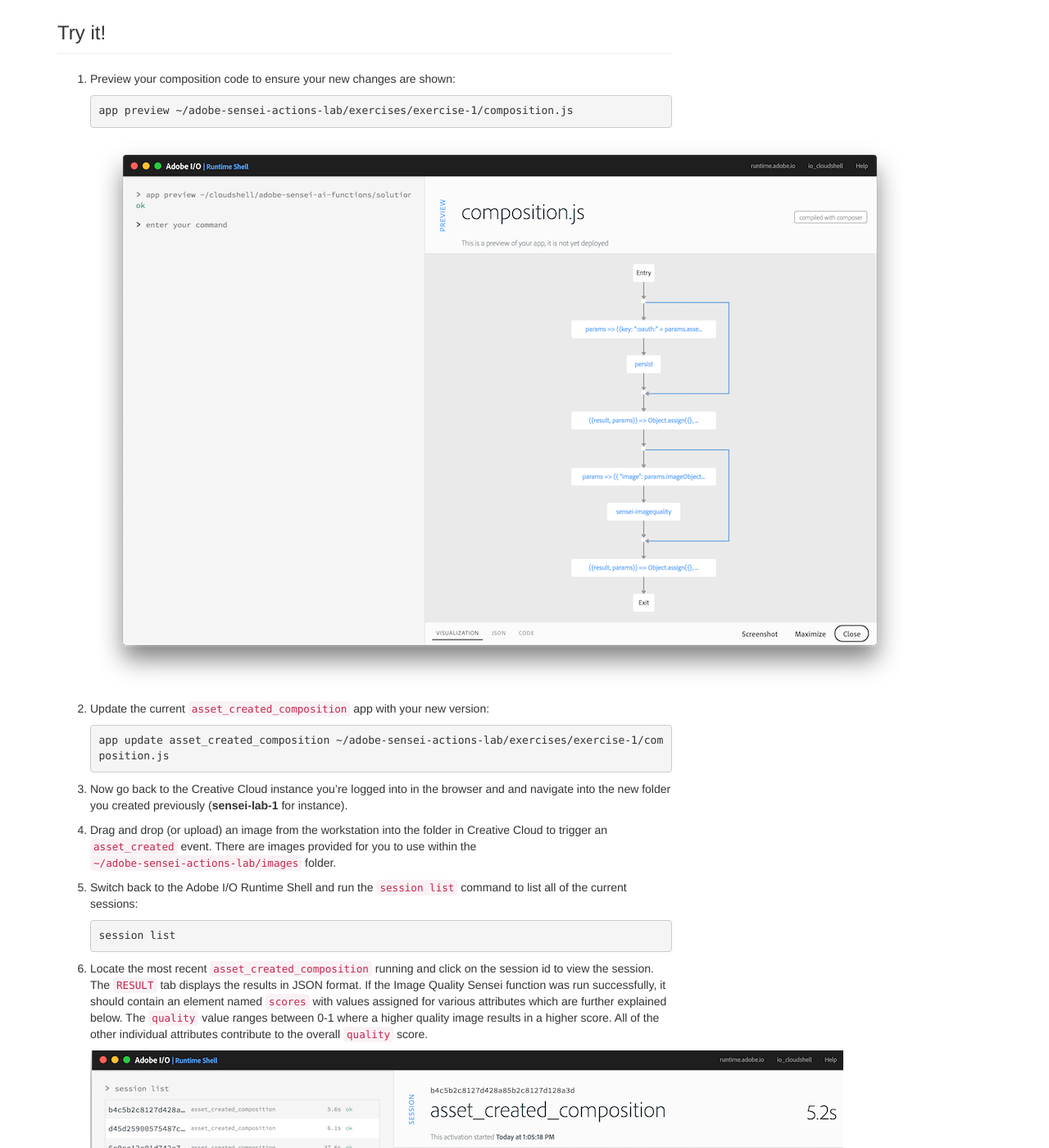
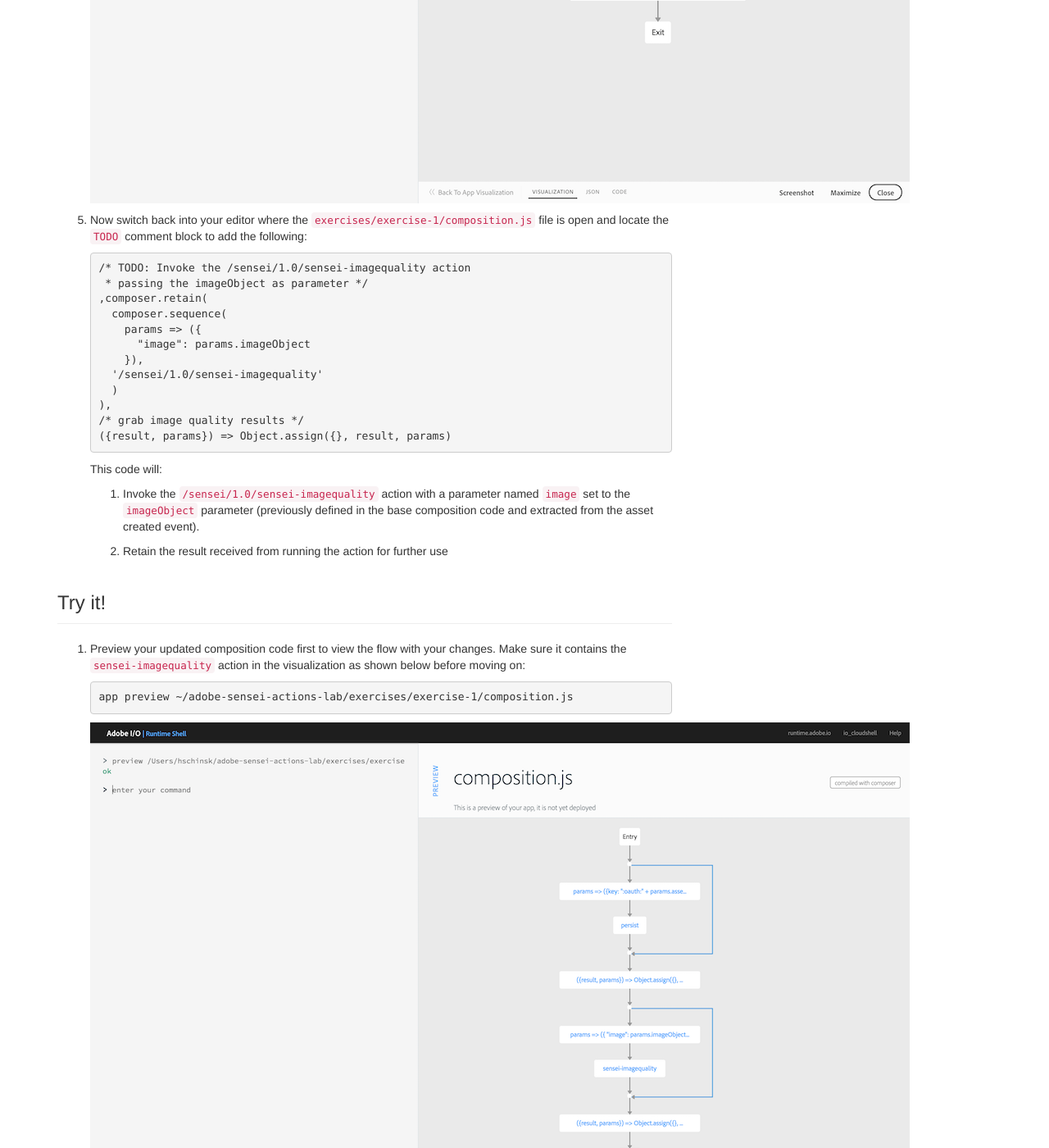
Before and after one commit to adobe/adobe-sensei-ai-functions, a Jekyll site: the page built from lesson5.md, in a window 1280 px wide and 1400 px high, scrolled down 1239 px. Shown: the whole window at 82% size. Built offline with Jekyll 4.4.1, drawn with Linux system fonts in a browser that asks for light colours; comment, search, counter and statistics services are not loaded; some of the changed text lies outside the part shown.

Commit message:
Updated lesson 5 content, screenshots, code etc

```diff
--- a/lesson5.md
+++ b/lesson5.md
@@ -21,15 +21,17 @@
 
       > The `retain` call is a parameter retention function that produces an output with two fields: `params` and `result` where `params` is the input parameter of the composition and `result` is the output of `task`.
 
-4. Using the Adobe I/O Runtime Shell, preview the exercise 1 composition with the following command to help visualize the app starting point:
+4. Before editing any code, go back into the **Adobe I/O Runtime Shell** application and preview the base composition code visualization with the following command:
 
        app preview ~/adobe-sensei-actions-lab/exercises/exercise-1/composition.js
 
-5. Go back into Visual Studio Code and open the `exercises/exercise-1/composition.js` file. Locate the `TODO` comment block and add the code below:
+    ![](images/exercise1-base-flow.png)
+
+5. Now switch back into your editor where the `exercises/exercise-1/composition.js` file is open and locate the `TODO` comment block to add the following:
 
        /* TODO: Invoke the /sensei/1.0/sensei-imagequality action
         * passing the imageObject as parameter */
-       composer.retain(
+       ,composer.retain(
          composer.sequence(
            params => ({
              "image": params.imageObject
@@ -40,49 +42,54 @@
        /* grab image quality results */
        ({result, params}) => Object.assign({}, result, params)
 
-    This code will invoke the `/sensei/1.0/sensei-imagequality` action with the `image` parameter set to the `imageObject` previously defined in the initial composition (that was extracted from the `asset_created_event`) and the result from the action is then retained for further use.
+    This code will:
 
+    1. Invoke the `/sensei/1.0/sensei-imagequality` action with a parameter named `image` set to the `imageObject` parameter (previously defined in the base composition code and extracted from the asset created event).
+
+    2. Retain the result received from running the action for further use
 
 ## Try it!
-1. Preview your composition code to ensure your new changes are shown:
+1. Preview your updated composition code first to view the flow with your changes. Make sure it contains the `sensei-imagequality` action in the visualization as shown below before moving on:
 
        app preview ~/adobe-sensei-actions-lab/exercises/exercise-1/composition.js
 
     ![](images/exercise1-flow.png)
 
-2. Update the current `asset_created_composition` app with your new version:
+2. Deploy the `asset_created_composition` with your updated version:
 
        app update asset_created_composition ~/adobe-sensei-actions-lab/exercises/exercise-1/composition.js
 
-1. Now go back to the Creative Cloud instance you're logged into in the browser and and navigate into the new folder you created previously (**sensei-lab-1** for instance).
+1. Now go back to the browser where your Creative Cloud instance is open and navigate into the new folder you created previously (**sensei-lab-1** for instance).
 
-1. Drag and drop (or upload) an image from the workstation into the folder in Creative Cloud to trigger an `asset_created` event. There are images provided for you to use within the `~/adobe-sensei-actions-lab/images` folder.
+1. Drag and drop (or upload) an image from your workstation into your Creative Cloud folder to trigger an `asset_created` event.
 
-1. Switch back to the Adobe I/O Runtime Shell and run the `session list` command to list all of the current sessions:
+    > **NOTE:** There are images provided for testing within your `~/adobe-sensei-actions-lab/images` folder.
+
+1. Switch back to the **Adobe I/O Runtime Shell** application and run the `session list` command to list all of the current sessions:
 
        session list
 
-1. Locate the most recent `asset_created_composition` running and click on the session id to view the session. The `RESULT` tab displays the results in JSON format. If the Image Quality Sensei function was run successfully, it should contain an element named `scores` with values assigned for various attributes which are further explained below. The `quality` value ranges between 0-1 where a higher quality image results in a higher score. All of the other individual attributes contribute to the overall `quality` score.
+1. Locate the most recent `asset_created_composition` running and click on the session id to view the session details.
+
+   The `RESULT` tab displays the results in JSON format. If the Image Quality Sensei action ran successfully, you should see an element in the JSON named `scores`, with values assigned for attributes further explained below. The `quality` value is an overall score based on the rest of the individual attributes, and ranges between 0-1 where a higher quality image results in a higher score.
 
     ![](images/image-quality-scores.png)
 
 
-   - **Balancing Element** - Looks for balance in composition, if the photo looks balanced/imbalanced
+   - **Balancing Element** - How balanced the overall composition is
    - **Color Harmony** - How balanced the colors are
-   - **Interesting Content** -
-  Whether there's interesting content in the photo
-   - **Interesting Lighting** - Colorful-ness in the lighting - night scene, sunset, interesting lighting effects.
+   - **Interesting Content** - Whether or not the image contains interesting content
+   - **Interesting Lighting** - Colorful-ness in the lighting - night scene, sunset, interesting lighting effects...
    - **Repetition** - Whether there's repetition (pattern, composition...) in the photo
-   - **Symmetry** - Looks for symmetry in composition and object
+   - **Symmetry** - Based on symmetry in composition and object
    - **Depth of Field** - https://en.wikipedia.org/wiki/Depth_of_field
-   - **Object Emphasis** - Whether there a main subject
+   - **Object Emphasis** - Detects if there's a main subject
    - **Rule of Thirds** - https://en.wikipedia.org/wiki/Rule_of_thirds
    - **Vivid Color** -	Saturation of color and visual reception
 
-2. Next click on the **SESSION FLOW** tab. If your code ran successfully, you should see something like below, where all actions completed successfully and are denoted in green:
+2. Next, click on the **SESSION FLOW** tab. If your code ran successfully, you should see something similar to below, where all actions completed successfully and are denoted in green:
 
     ![](images/exercise1-run.png)
-
 
 <div class="row" style="margin-top:40px;">
 <div class="col-sm-12">
```
Also changed, not shown: other parts of lesson5.md (+2 -2 lines), images/exercise1-base-flow.png (added), images/exercise1-flow.png.
